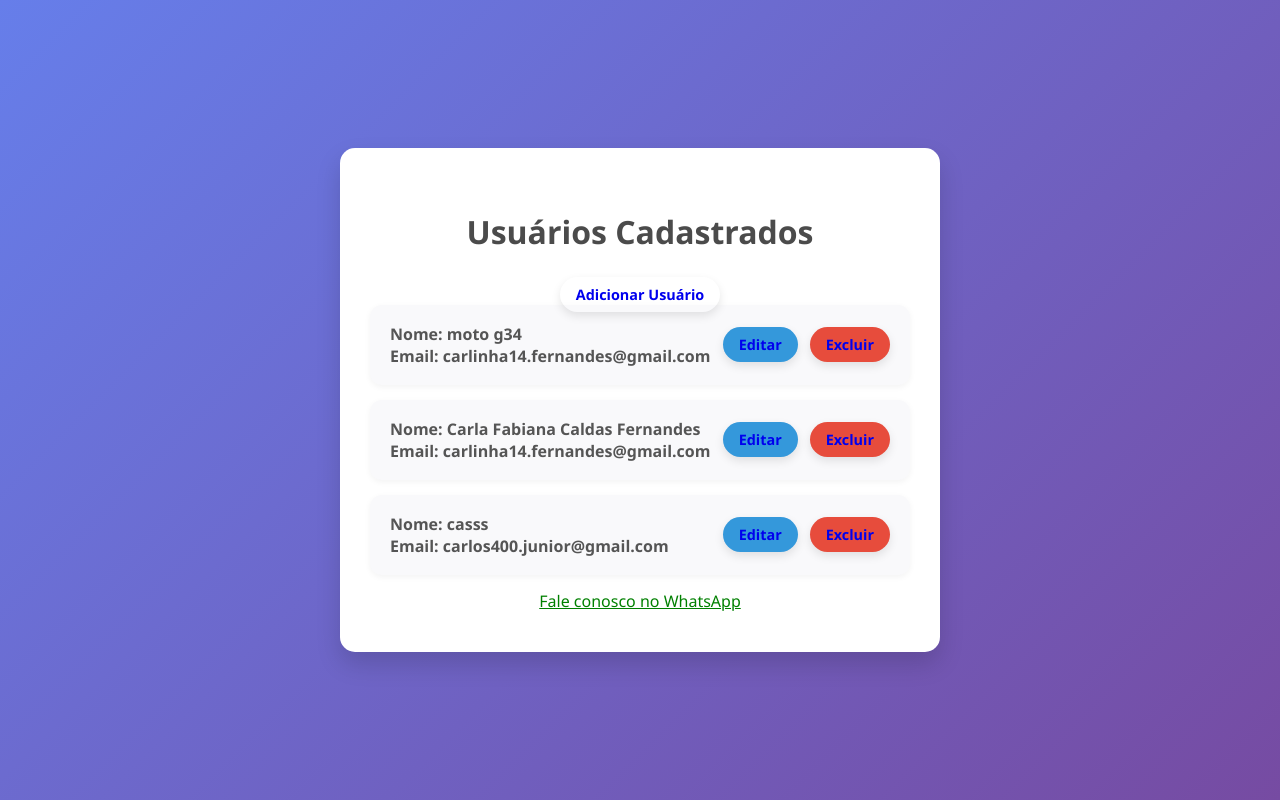
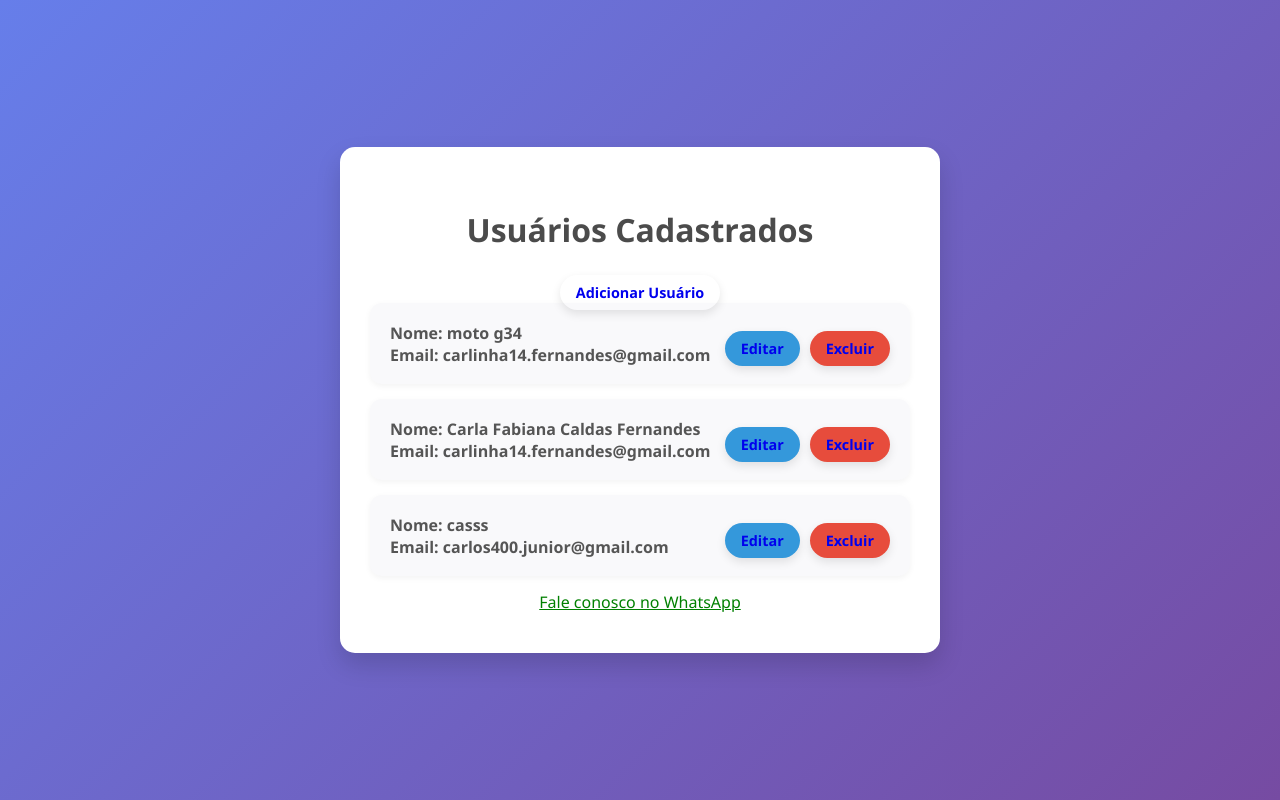
Before and after one commit to carlos400junior-sys/site2python, a Flask app: page / in a window 1280 px wide. Run offline with Flask 3, Linux system fonts and the light colour scheme; data comes from the database, SQL or seed files in the repository.

Commit message:
ajeitando boteos

```diff
--- a/static/style.css
+++ b/static/style.css
@@ -92,8 +92,13 @@ h1 {
 /* Ações dos botões */
 .actions {
     display: flex;
-    gap: 12px;
+    justify-content: flex-start; /* Alinha os botões à esquerda */
+    gap: 10px;  /* Espaço entre os botões */
+    flex-wrap: wrap; /* Permite que os botões se movam para uma nova linha, se necessário */
+    margin-top: 10px;  /* Espaçamento superior para separar do conteúdo acima */
 }
+
+
 
 /* Botões Editar e Excluir */
 .btn {
```
